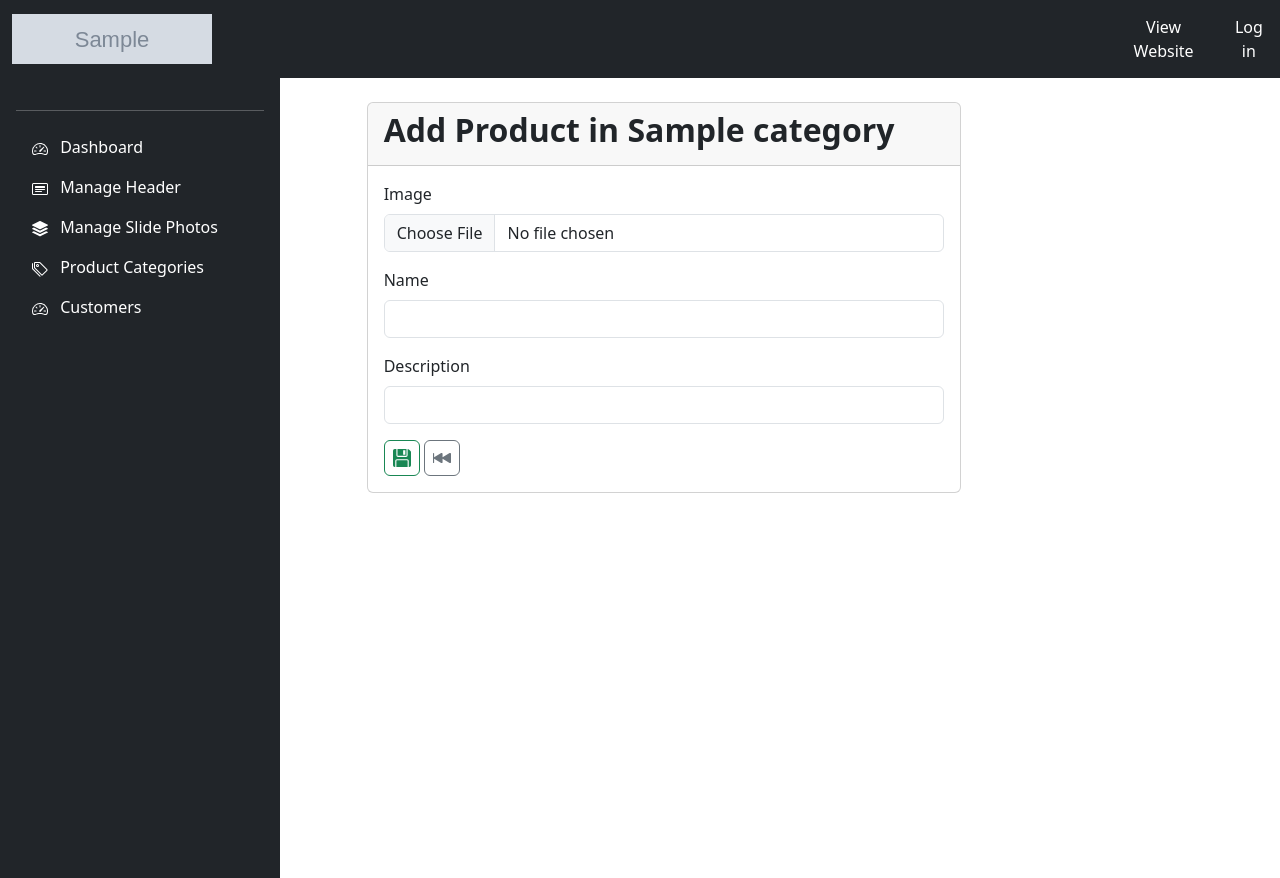
After one commit to cyrusesales/jn4d-website, a Django app: page /adminpage/add-products/1 in a window 1280 px wide. The commit adds this page. Run offline with Django 5.2, Linux system fonts and the light colour scheme; tables that the repository leaves empty hold one stand-in row (values such as "Sample post"); grey boxes marked "Sample" are stand-in pictures.

Commit message:
created add product page

```diff
--- /dev/null
+++ b/jn4dwebsite/admin_page/templates/add_products.html
@@ -0,0 +1,64 @@
+{% extends "admin_base.html" %} {% block title %}Add Product{%endblock %} {% block content %}
+<link
+  href="https://cdn.jsdelivr.net/npm/bootstrap@5.3.7/dist/css/bootstrap.min.css"
+  rel="stylesheet"
+/>
+<script
+  src="https://cdn.jsdelivr.net/npm/bootstrap@5.3.8/dist/js/bootstrap.bundle.min.js"
+  integrity="sha384-FKyoEForCGlyvwx9Hj09JcYn3nv7wiPVlz7YYwJrWVcXK/BmnVDxM+D2scQbITxI"
+  crossorigin="anonymous"
+></script>
+<svg xmlns="http://www.w3.org/2000/svg" style="display: none;" >
+  <symbol id="save" viewBox="0 0 16 16" fill="currentColor">
+    <path d="M0 1.5A1.5 1.5 0 0 1 1.5 0H3v5.5A1.5 1.5 0 0 0 4.5 7h7A1.5 1.5 0 0 0 13 5.5V0h.086a1.5 1.5 0 0 1 1.06.44l1.415 1.414A1.5 1.5 0 0 1 16 2.914V14.5a1.5 1.5 0 0 1-1.5 1.5H14v-5.5A1.5 1.5 0 0 0 12.5 9h-9A1.5 1.5 0 0 0 2 10.5V16h-.5A1.5 1.5 0 0 1 0 14.5z"/>
+  <path d="M3 16h10v-5.5a.5.5 0 0 0-.5-.5h-9a.5.5 0 0 0-.5.5zm9-16H4v5.5a.5.5 0 0 0 .5.5h7a.5.5 0 0 0 .5-.5zM9 1h2v4H9z"/>
+  </symbol>
+  <symbol id="back" viewBox="0 0 16 16" fill="currentColor">
+    <path d="M.5 3.5A.5.5 0 0 0 0 4v8a.5.5 0 0 0 1 0V8.753l6.267 3.636c.54.313 1.233-.066 1.233-.697v-2.94l6.267 3.636c.54.314 1.233-.065 1.233-.696V4.308c0-.63-.693-1.01-1.233-.696L8.5 7.248v-2.94c0-.63-.692-1.01-1.233-.696L1 7.248V4a.5.5 0 0 0-.5-.5"/>
+  </symbol>
+</svg>
+<section class="section">
+  <div class="container">
+    <div class="row justify-content-center">
+      <div class="col-md-8 mt-4">
+        <div class="card">
+          <div class="card-header">
+            <h2 class="fw-bold">Add Product in {{ categories.name }}</h2>
+          </div>
+          <div class="card-body">
+            <form action="" method="POST" enctype="multipart/form-data">
+              {% csrf_token %}
+              <div class="mb-3">
+                <label for="" class="form-label">Image</label>
+                <input type="file" name="product_image" class="form-control" />
+              </div>
+              <div class="mb-3">
+                <label for="" class="form-label">Name</label>
+                <input type="text" name="product_name" class="form-control" />
+              </div>
+              <div class="mb-3">
+                <label for="" class="form-label">Description</label>
+                <input type="text" name="product_description" class="form-control" />
+              </div>
+
+              <!--Buttons Below-->
+              <button type="submit" class="btn btn-outline-success px-0 py-0">
+                <svg class="bi m-2" width="18" height="18">
+                  <use xlink:href="#save"><!--Save--></use>
+                </svg>
+              </button>
+
+              <a href="{% url "manage-categories" %}" class="btn btn-outline-secondary px-0 py-0">
+                <svg class="bi m-2" width="18" height="18">
+                  <use xlink:href="#back"><!--Back--></use>
+                </svg>
+                <!--Back-->
+            </a>
+            </form>
+          </div>
+        </div>
+      </div>
+    </div>
+  </div>
+</section>
+{% endblock %}
--- a/jn4dwebsite/admin_page/urls.py
+++ b/jn4dwebsite/admin_page/urls.py
@@ -14,4 +14,5 @@ urlpatterns = [
     path('edit-categories/<str:pk>', views.editCategories, name='edit-categories'),
     path('add-categories/', views.addCategories, name='add-categories'),
     path('delete-categories/<str:pk>', views.deleteCategories, name="delete-categories"),
+    path('add-products/<str:pk>', views.addProducts, name='add-products'),
 ]
--- a/jn4dwebsite/admin_page/views.py
+++ b/jn4dwebsite/admin_page/views.py
@@ -2,7 +2,7 @@ from django.template import loader
 from django.http import HttpResponse
 from django.shortcuts import render, redirect, get_object_or_404
 from homepage.forms import HeaderForm
-from homepage.models import Header, Carousel, Category
+from homepage.models import Header, Carousel, Category, Product
 from django.contrib import messages
 import os
 
@@ -203,3 +203,17 @@ def deleteCategories(request, pk):
     categories.delete()
     messages.success(request, "Product Category deleted successfully!")
     return redirect('manage-categories')
+
+
+def addProducts(request, pk):
+    headers = Header.objects.all()
+    categories = Category.objects.get(id=pk)
+    products = Product.objects.all()
+
+    context = {
+        'headers': headers,
+        'categories': categories,
+        'products': products,
+    }
+
+    return render(request, 'add_products.html', context)
--- a/jn4dwebsite/homepage/templates/category_section.html
+++ b/jn4dwebsite/homepage/templates/category_section.html
@@ -6,7 +6,7 @@
                 {% for item in categories %}
                     <div class="col-md-4">
                         <div class="card mb-3">
-                            <a href="{% url "collections" item.slug %}">
+                            <a href="">
                                 <div class="card-body" >
                                     <div class="category-image">
                                         <img src="{{ item.image.url }}" alt="Category image" class="w-100" style="height: 200px;"/>
```
Also changed, not shown: jn4dwebsite/admin_page/templates/manage_categories.html (+33 -5 lines), jn4dwebsite/homepage/migrations/0006_product.py (added), jn4dwebsite/homepage/migrations/0007_rename_description_product_product_description_and_more.py (added), jn4dwebsite/homepage/migrations/0008_rename_product_description_product_description_and_more.py (added), jn4dwebsite/homepage/models.py (line endings or trailing spaces).
